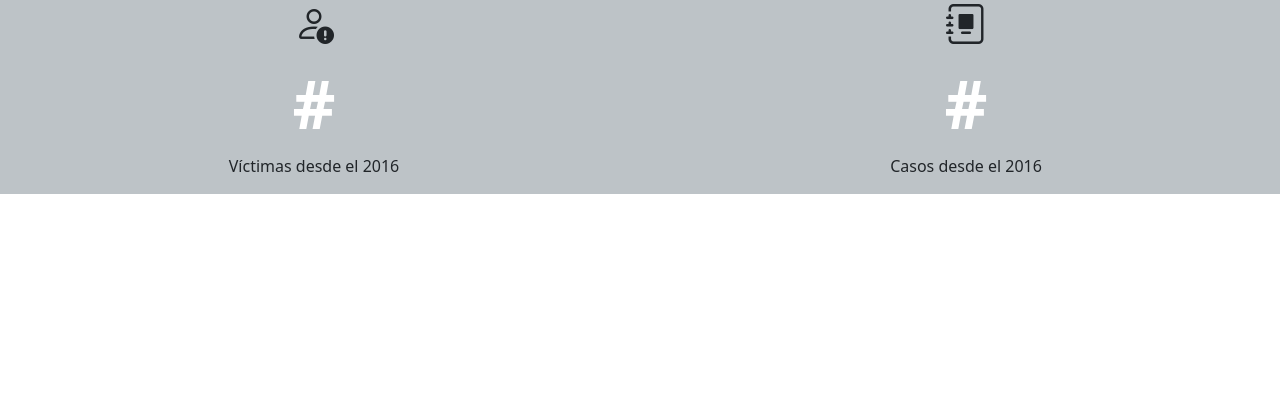
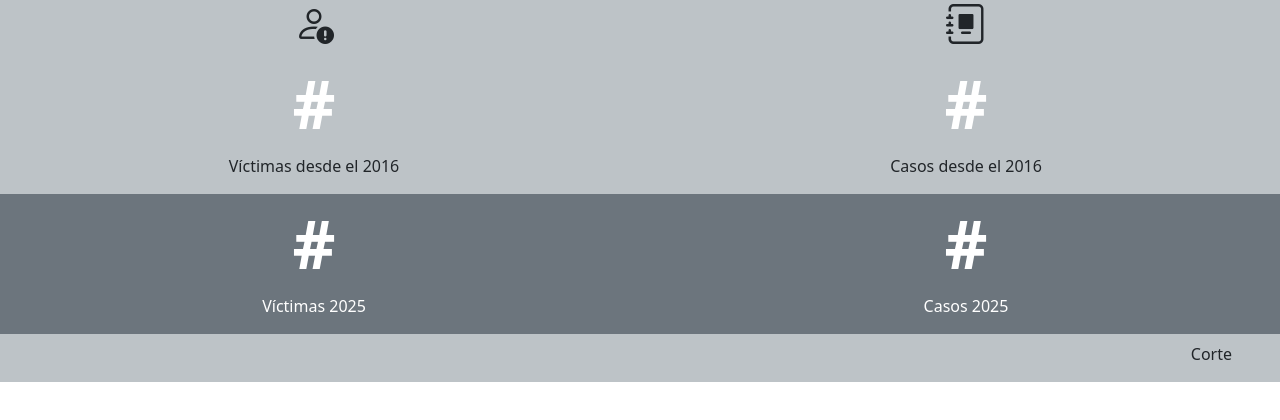
Before and after one commit to odpiobservatorio/odpiobservatorio.github.io, a plain HTML site: page newmonitor/cluster-public.html in a window 1280 px wide. Shown: the part 90-510 px from the top of the page. Drawn offline with nearby package versions, Linux system fonts and the light colour scheme; no server answers.

Commit message:
update public

```diff
--- a/newmonitor/cluster-public.html
+++ b/newmonitor/cluster-public.html
@@ -55,9 +55,22 @@
             <div id="nCasos" style="font-size: 50pt; font-weight: bold; color: white;">#</div>
             <div class="mb-3">Casos desde el 2016</div>
         </div>
-
     </div>
-
+    <div class="row align-items-center bg-secondary">
+        <div class="col-md-6 text-center">
+            <div id="nVictimasHoy" style="font-size: 50pt; font-weight: bold; color: white;">#</div>
+            <div id="lb_victimas_hoy" class="mb-3 text-white">Víctimas 2025</div>
+        </div>
+        <div class="col-md-6 text-center">
+            <div id="nCasosHoy" style="font-size: 50pt; font-weight: bold; color: white;">#</div>
+            <div id="lb_victimas_hoy" class="mb-3 text-white">Casos 2025</div>
+        </div>
+    </div>
+    <div class="row align-items-center" style="background-color: #bdc3c7;">
+        <div class="col me-5 text-center">
+            <div id="lb_corte" class="mb-3 mt-2 text-end">Corte</div>
+        </div>
+    </div>
 </body>
 <script>
     function ini() {
--- a/newmonitor/public.js
+++ b/newmonitor/public.js
@@ -9,23 +9,17 @@ function load_info_public() {
     let mes = fecha_corte.getMonth() + 1
     let vig = fecha_corte.getFullYear()
 
-
-
     //GLOBAL.state.publicos
     //Iniciamos la recolección de los datos generales, casos y víctimas.
-
-
-
     let template_public = {
         'corte': "",
         'nCasos': 0,
         'nVictimas': 0,
-
     }
 
     let nCasos = 0
     let nVictimas = 0
-
+    let nCasosHoy=0
 
 
     for (id in split_Data) {
@@ -33,6 +27,9 @@ function load_info_public() {
         vigencia.clsCasos.forEach(caso => {
             nCasos++ //Aquí se suman todos los casos de cada vigencia
             nVictimas = nVictimas + parseInt(caso.npersonas)
+            if(caso.vigencia=vig){
+                console.log(caso.vigencia)
+            }
         });
     }
 
@@ -50,6 +47,7 @@ function opendata() {
         const data_public = GLOBAL.state.publicos[1].consolidados
         byE("nVictimas").textContent = formatNum((data_public.nVictimas))
         byE("nCasos").textContent = formatNum(data_public.nCasos)
+        byE("lb_corte").textContent= "Fecha de actualización: " + data_public.corte
     } catch (error) {
         console.log("No en módulo público")
     }
```
